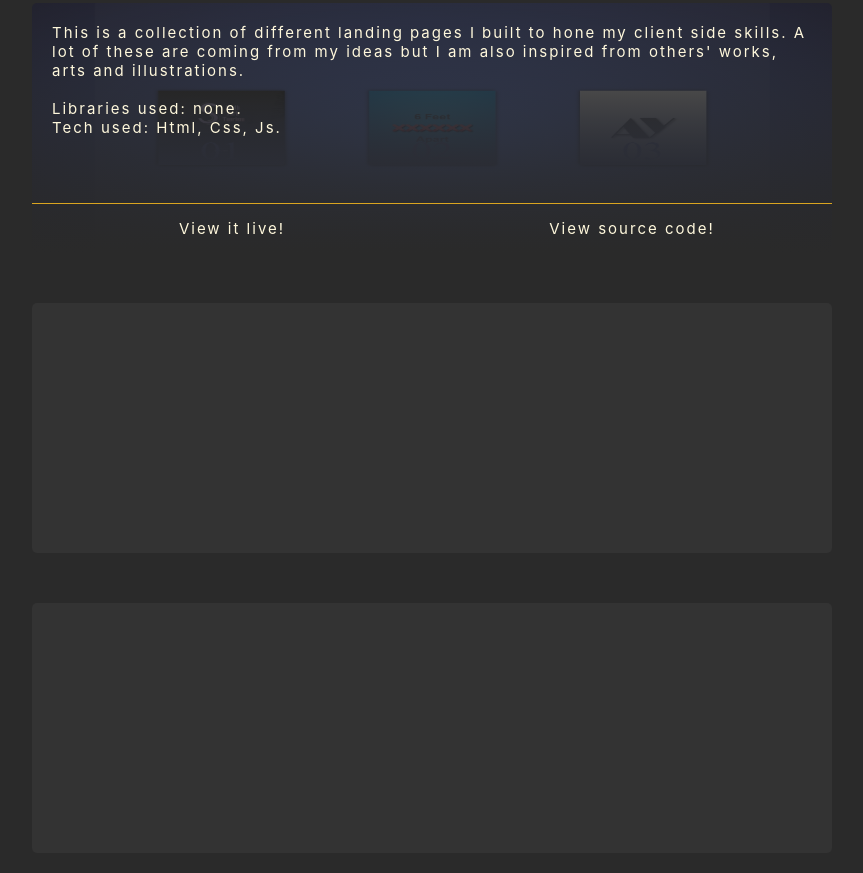
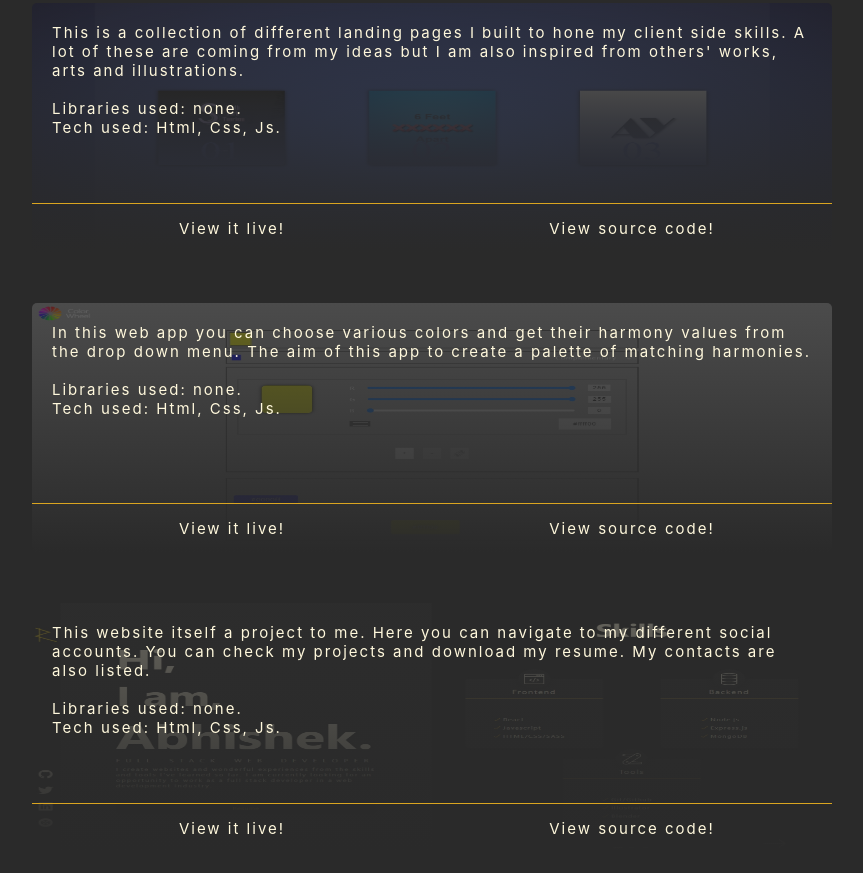
Before and after one commit to Rashiv-16/findrashiv.in, a website: page projects.html in a window 1280 px wide. Shown: the part 477-1350 px from the top of the page, without its empty margins (208-1071 px from the left). Drawn offline with Linux system fonts and the light colour scheme.

Commit message:
updtes projects and minor fixes

```diff
--- a/css/index.css
+++ b/css/index.css
@@ -319,6 +319,11 @@ body::-webkit-scrollbar-track {
     background-image: linear-gradient(to bottom, #2a2a2ab0, #2a2a2ab0),url('../img/landing-pages.jpg');
     background-size: 100% 100%;
 }
+.project-content > .project-3 > div {
+    padding: 10px;
+    background-image: linear-gradient(to bottom, #2a2a2ab0, #2a2a2ab0),url('../img/color-wheel.jpg');
+    background-size: 100% 100%;
+}
 
 
 .contact-content > div {
--- a/projects.html
+++ b/projects.html
@@ -104,6 +104,16 @@
             background-size: 100% 100%;
         }
 
+        .third {
+            background-image: linear-gradient(to bottom, #2a2a2ab6, #2a2a2a), url('img/color-wheel.jpg');
+            background-size: 100% 100%;
+        }
+
+        .fourth {
+            background-image: linear-gradient(to bottom, #2a2a2ab6, #2a2a2a), url('img/portfolio.jpg');
+            background-size: 100% 100%;
+        }
+
         @media screen and (max-width: 700px) {
             body {
                     font-family: 'Roboto', sans-serif;
@@ -136,8 +146,29 @@
             <a href="https://github.com/Rashiv-16/landing-pages" target="_blank" rel="noreferrer noopener">View source code!</a>
         </div>
     </div>
-    <div class="outer-div"></div>
-    <div class="outer-div"></div>
+    <div class="outer-div third">
+        <p>
+            In this web app you can choose various colors and get their harmony values from the drop down menu. The aim of this app to create a palette of matching harmonies. <br><br>
+            Libraries used: none. <br>
+            Tech used: Html, Css, Js.
+        </p>
+        <div class="inner-div">
+            <a href="https://rashiv-16.github.io/color-wheel/" target="_blank" rel="noreferrer noopener">View it live!</a>
+            <a href="https://github.com/Rashiv-16/color-wheel" target="_blank" rel="noreferrer noopener">View source code!</a>
+        </div>
+    </div>
+    <div class="outer-div fourth">
+        <p>
+            This website itself a project to me. Here you can navigate to my different social accounts. You can check my projects and download my resume. My contacts are also listed. <br><br>
+            Libraries used: none. <br>
+            Tech used: Html, Css, Js.
+        </p>
+        <div class="inner-div">
+            <a href="https://rashiv-16.github.io/findrashiv.in/" target="_blank" rel="noreferrer noopener">View it live!</a>
+            <a href="https://github.com/Rashiv-16/findrashiv.in" target="_blank" rel="noreferrer noopener">View source code!</a>
+        </div>
+    </div>
+    <!-- <div class="outer-div"></div> -->
 
 </body>
 </html>
```
Also changed, not shown: index.html (+3 -3 lines), img/color-wheel.jpg (added), img/portfolio.jpg (added), 2 other files.
